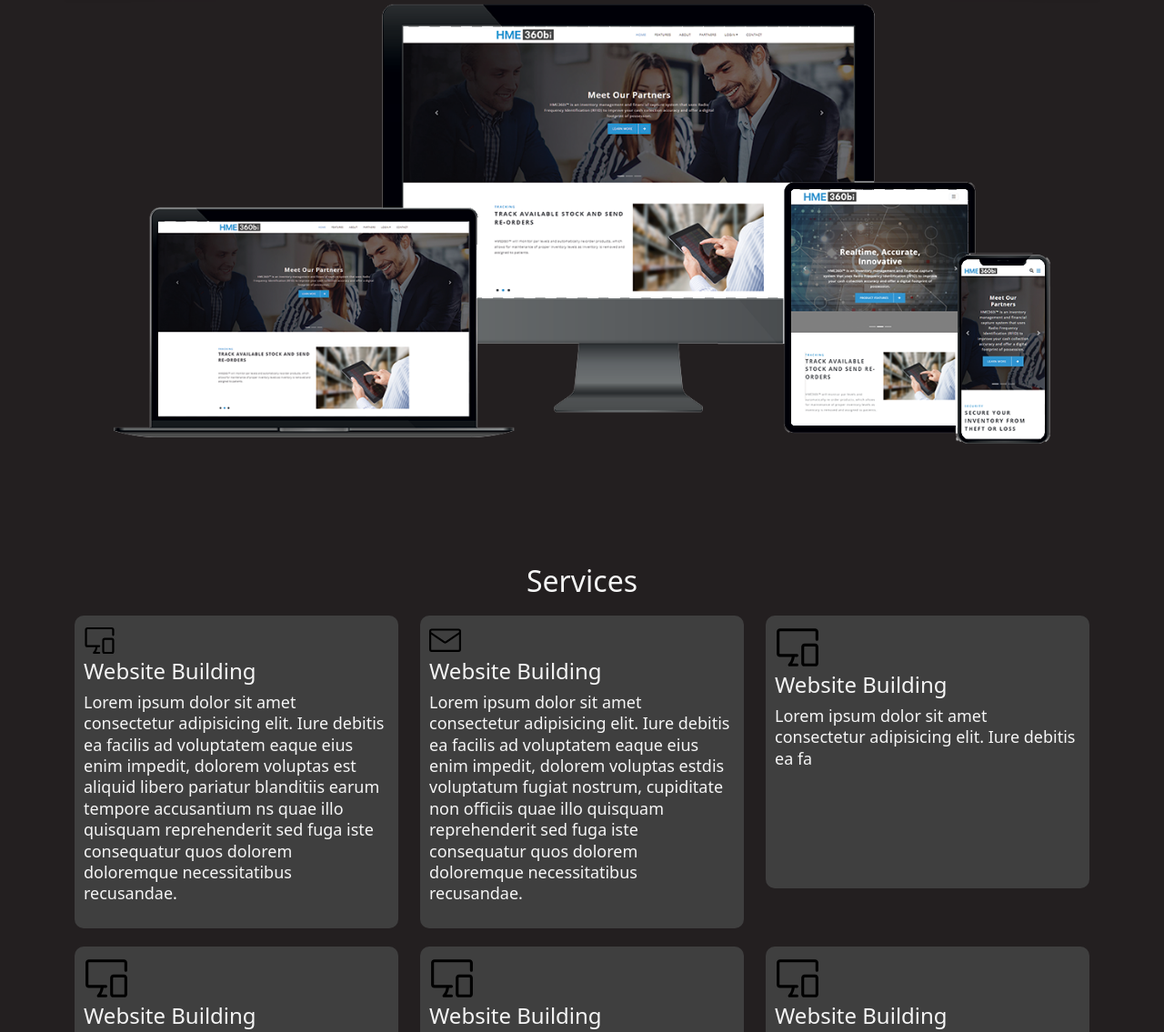
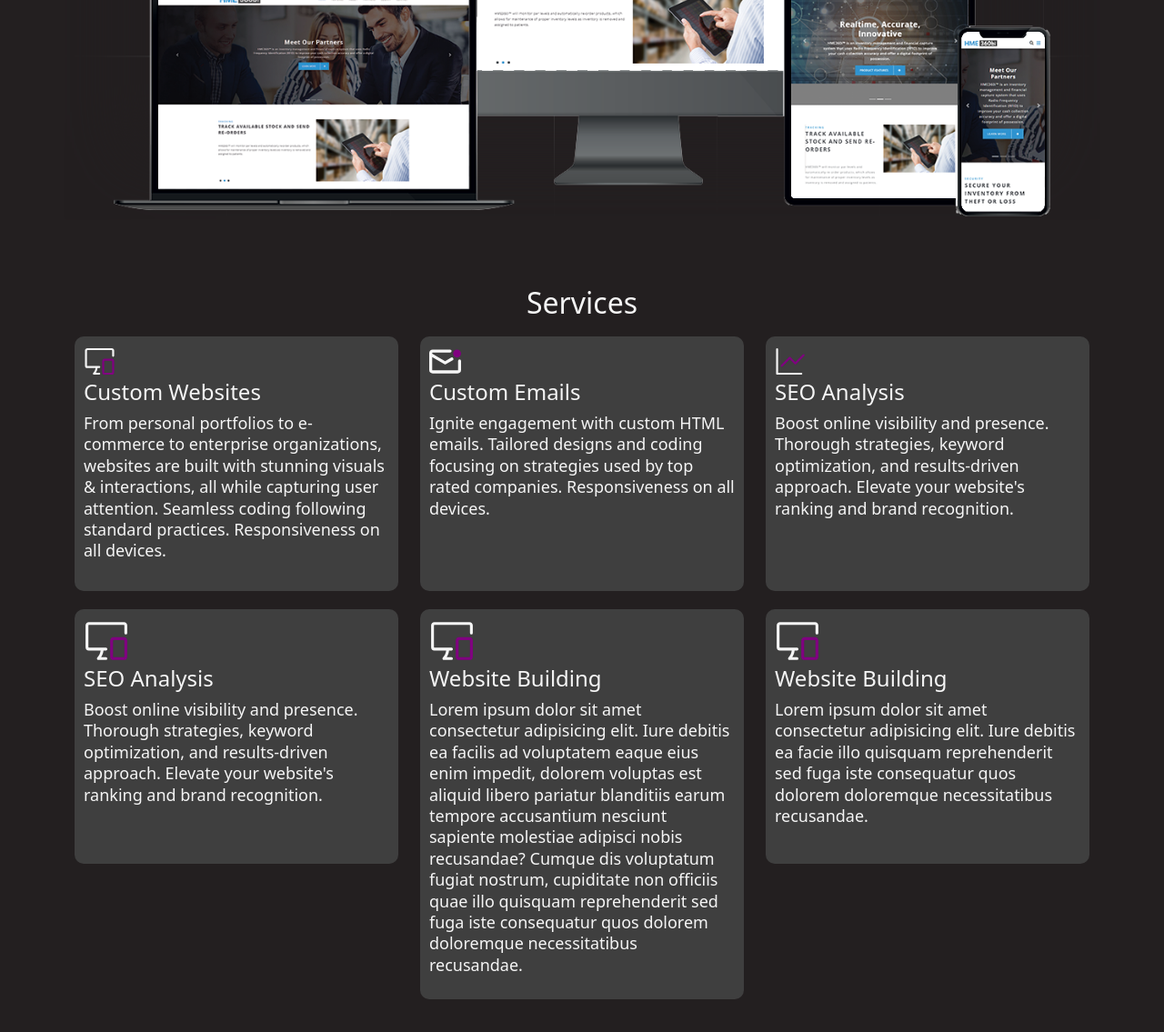
Before and after one commit to jacjanowski/SiteSession, a plain HTML site: page index.html in a window 1280 px wide. Shown: the part 541-1676 px from the top of the page at 91% size. Drawn offline with nearby package versions, Linux system fonts and the light colour scheme; a script that the page names is missing.

Commit message:
add services with icons

```diff
--- a/index.html
+++ b/index.html
@@ -1,5 +1,6 @@
 <!DOCTYPE html>
 <html lang="en">
+
 <head>
   <meta charset="utf-8" />
   <meta name="viewport" content="width=device-width, initial-scale=1" />
@@ -15,28 +16,32 @@
       scroll-behavior: smooth;
       background-color: #231f20;
     }
+
     .test,
     .test-2,
     .header-btn {
       opacity: 0;
     }
+
     .header {
       display: flex;
       flex-direction: column;
       justify-content: center;
       align-items: center;
       color: white;
-        min-height: 60vh;
+      min-height: 50vh;
       background-image: url("img/ooorganize.svg");
       background-size: auto 100%;
       box-shadow: 0 0 69px 69px #231f20 inset;
     }
+
     h2,
     h3,
     h4,
     h5 {
       color: whitesmoke;
     }
+
     h1 {
       color: whitesmoke;
       text-align: center;
@@ -44,6 +49,7 @@
       font-size: clamp(2.5rem, 3.118vw + 1.693rem, 4.188rem);
       line-height: clamp(3.75rem, 2.356vw + 3.14rem, 5.025rem);
     }
+
     p {
       text-align: center;
       font-size: clamp(1rem, 0.924vw + 0.761rem, 1.5rem);
@@ -52,28 +58,33 @@
 
     .service-box {
       margin: 10px auto;
-        min-height: 300px;
+      min-height: 280px;
       min-width: 300px;
       background: #3f3f3f;
       border-radius: 10px;
       padding: 10px;
     }
+
     section {
       padding: 4em 2em;
     }
+
     #services .row {
       min-height: 100%;
       display: flex;
       align-items: stretch;
     }
+
     #services .row .col-md-4 {
       flex: 1;
     }
+
     .service__heading {
       font-size: clamp(1rem, 0.924vw + 0.761rem, 1.5rem);
       line-height: clamp(1.5rem, 0.831vw + 1.285rem, 1.95rem);
       color: whitesmoke;
     }
+
     .service__text {
       text-align: start;
       color: whitesmoke;
@@ -81,8 +92,20 @@
       line-height: clamp(1.219rem, 0.45vw + 1.102rem, 1.463rem);
     }
 
+    .icon__symbol svg path {
+      fill: whitesmoke;
+      margin-bottom: 5%;
+
+    }
+
+    .icon__symbol svg path:nth-of-type(2) {
+      fill: purple;
+      margin-bottom: 5%;
+
+    }
   </style>
 </head>
+
 <body>
   <main>
     <section class="pb-0">
@@ -91,100 +114,70 @@
           Providing Digital Solutions in both Web Design & Development
         </p>
         <h1 class="test">Site Session</h1>
-          <button
-            id="header-btn"
-            type="button"
-            class="btn btn-lg btn-outline-light header-btn"
-          >
+        <button id="header-btn" type="button" class="btn btn-lg btn-outline-light header-btn">
           What I Offer
         </button>
+        <img class="rellax mt-5" src="img/responsive.png" width="100%" alt="" />
+
       </div>
     </section>
 
-      <section class="pt-0">
-        <div class="container">
-          <img class="rellax" src="img/responsive.png" width="100%" alt="" />
-        </div>
-      </section>
     <section id="services">
       <div class="container">
-          <h2 class="text-center">Services</h2>
+        <h2 class="text-center pt-2">Services</h2>
         <div class="row">
           <div class="col-md-4">
             <div class="service-box">
               <span class="icon__symbol">
-                  <svg
-                    style="color: white"
-                    xmlns="http://www.w3.org/2000/svg"
-                    viewBox="0 0 24 24"
-                    width="35"
-                    height="35"
-                  >
+                <svg style="color: white" xmlns="http://www.w3.org/2000/svg" viewBox="0 0 24 24" width="35" height="35">
                   <path
-                      d="M1 3.75C1 2.784 1.784 2 2.75 2h18.5c.966 0 1.75.784 1.75 1.75v4a.75.75 0 0 1-1.5 0v-4a.25.25 0 0 0-.25-.25H2.75a.25.25 0 0 0-.25.25v11.5c0 .138.112.25.25.25h9a.75.75 0 0 1 0 1.5h-1.287c-.126 1.266-.564 2.445-1.223 3.5h2.51a.75.75 0 0 1 0 1.5h-4a.75.75 0 0 1-.565-1.243c.964-1.105 1.598-2.382 1.769-3.757H2.75A1.75 1.75 0 0 1 1 15.25V3.75Z"
-                    ></path>
+                    d="M1 3.75C1 2.784 1.784 2 2.75 2h18.5c.966 0 1.75.784 1.75 1.75v4a.75.75 0 0 1-1.5 0v-4a.25.25 0 0 0-.25-.25H2.75a.25.25 0 0 0-.25.25v11.5c0 .138.112.25.25.25h9a.75.75 0 0 1 0 1.5h-1.287c-.126 1.266-.564 2.445-1.223 3.5h2.51a.75.75 0 0 1 0 1.5h-4a.75.75 0 0 1-.565-1.243c.964-1.105 1.598-2.382 1.769-3.757H2.75A1.75 1.75 0 0 1 1 15.25V3.75Z">
+                  </path>
                   <path
-                      d="M14 11.75c0-.967.783-1.75 1.75-1.75h5.5c.966 0 1.75.783 1.75 1.75v8.5A1.75 1.75 0 0 1 21.25 22h-5.5A1.75 1.75 0 0 1 14 20.25Zm1.75-.25a.25.25 0 0 0-.25.25v8.5c0 .138.112.25.25.25h5.5a.25.25 0 0 0 .25-.25v-8.5a.25.25 0 0 0-.25-.25Z"
-                    ></path>
+                    d="M14 11.75c0-.967.783-1.75 1.75-1.75h5.5c.966 0 1.75.783 1.75 1.75v8.5A1.75 1.75 0 0 1 21.25 22h-5.5A1.75 1.75 0 0 1 14 20.25Zm1.75-.25a.25.25 0 0 0-.25.25v8.5c0 .138.112.25.25.25h5.5a.25.25 0 0 0 .25-.25v-8.5a.25.25 0 0 0-.25-.25Z">
+                  </path>
                 </svg>
               </span>
-                <h3 class="service__heading">Website Building</h3>
+              <h3 class="service__heading">Custom Websites</h3>
               <p class="service__text">
-                  Lorem ipsum dolor sit amet consectetur adipisicing elit. Iure
-                  debitis ea facilis ad voluptatem eaque eius enim impedit,
-                  dolorem voluptas est aliquid libero pariatur blanditiis earum
-                  tempore accusantium ns quae illo quisquam reprehenderit sed
-                  fuga iste consequatur quos dolorem doloremque necessitatibus
-                  recusandae.
+                From personal portfolios to e-commerce to enterprise organizations, websites are built with stunning
+                visuals & interactions, all while capturing user attention. Seamless coding following standard
+                practices. Responsiveness on all devices.
               </p>
             </div>
           </div>
           <div class="col-md-4">
             <div class="service-box">
               <span class="icon__symbol">
-                  <svg
-                    xmlns="http://www.w3.org/2000/svg"
-                    viewBox="0 0 24 24"
-                    width="35"
-                    height="35"
-                  >
+                <svg xmlns="http://www.w3.org/2000/svg" viewBox="0 0 16 16" width="35" height="35">
                   <path
-                      d="M1.75 3h20.5c.966 0 1.75.784 1.75 1.75v14a1.75 1.75 0 0 1-1.75 1.75H1.75A1.75 1.75 0 0 1 0 18.75v-14C0 3.784.784 3 1.75 3ZM1.5 7.412V18.75c0 .138.112.25.25.25h20.5a.25.25 0 0 0 .25-.25V7.412l-9.52 6.433c-.592.4-1.368.4-1.96 0Zm0-2.662v.852l10.36 7a.25.25 0 0 0 .28 0l10.36-7V4.75a.25.25 0 0 0-.25-.25H1.75a.25.25 0 0 0-.25.25Z"
-                    ></path>
+                    d="M10.5 3.5H1.75a.25.25 0 0 0-.25.25v.32L8 7.88l3.02-1.77a.75.75 0 0 1 .758 1.295L8.379 9.397a.75.75 0 0 1-.758 0L1.5 5.809v6.441c0 .138.112.25.25.25h12.5a.25.25 0 0 0 .25-.25v-4.5a.75.75 0 0 1 1.5 0v4.5A1.75 1.75 0 0 1 14.25 14H1.75A1.75 1.75 0 0 1 0 12.25V4.513a.75.75 0 0 1 0-.027V3.75C0 2.784.784 2 1.75 2h8.75a.75.75 0 0 1 0 1.5Z">
+                  </path>
+                  <path d="M14 6a2 2 0 1 0 0-4 2 2 0 0 0 0 4Z"></path>
                 </svg>
               </span>
-                <h3 class="service__heading">Website Building</h3>
+              <h3 class="service__heading">Custom Emails</h3>
               <p class="service__text">
-                  Lorem ipsum dolor sit amet consectetur adipisicing elit. Iure
-                  debitis ea facilis ad voluptatem eaque eius enim impedit,
-                  dolorem voluptas estdis voluptatum fugiat nostrum, cupiditate
-                  non officiis quae illo quisquam reprehenderit sed fuga iste
-                  consequatur quos dolorem doloremque necessitatibus recusandae.
+                Ignite engagement with custom HTML emails. Tailored designs and coding focusing on strategies used by
+                top rated companies. Responsiveness on all devices.
               </p>
             </div>
           </div>
           <div class="col-md-4">
             <div class="service-box">
               <span class="icon__symbol">
-                  <svg
-                    style="color: white"
-                    xmlns="http://www.w3.org/2000/svg"
-                    viewBox="0 0 24 24"
-                    width="50"
-                    height="50"
-                  >
+                <svg xmlns="http://www.w3.org/2000/svg" viewBox="0 0 24 24" width="35" height="35">
+                  <path d="M2.5 2.75a.75.75 0 0 0-1.5 0v18.5c0 .414.336.75.75.75H20a.75.75 0 0 0 0-1.5H2.5V2.75Z">
+                  </path>
                   <path
-                      d="M1 3.75C1 2.784 1.784 2 2.75 2h18.5c.966 0 1.75.784 1.75 1.75v4a.75.75 0 0 1-1.5 0v-4a.25.25 0 0 0-.25-.25H2.75a.25.25 0 0 0-.25.25v11.5c0 .138.112.25.25.25h9a.75.75 0 0 1 0 1.5h-1.287c-.126 1.266-.564 2.445-1.223 3.5h2.51a.75.75 0 0 1 0 1.5h-4a.75.75 0 0 1-.565-1.243c.964-1.105 1.598-2.382 1.769-3.757H2.75A1.75 1.75 0 0 1 1 15.25V3.75Z"
-                    ></path>
-                    <path
-                      d="M14 11.75c0-.967.783-1.75 1.75-1.75h5.5c.966 0 1.75.783 1.75 1.75v8.5A1.75 1.75 0 0 1 21.25 22h-5.5A1.75 1.75 0 0 1 14 20.25Zm1.75-.25a.25.25 0 0 0-.25.25v8.5c0 .138.112.25.25.25h5.5a.25.25 0 0 0 .25-.25v-8.5a.25.25 0 0 0-.25-.25Z"
-                    ></path>
+                    d="M22.28 7.78a.75.75 0 0 0-1.06-1.06l-5.72 5.72-3.72-3.72a.75.75 0 0 0-1.06 0l-6 6a.75.75 0 1 0 1.06 1.06l5.47-5.47 3.72 3.72a.75.75 0 0 0 1.06 0l6.25-6.25Z">
+                  </path>
                 </svg>
               </span>
-                <h3 class="service__heading">Website Building</h3>
+              <h3 class="service__heading">SEO Analysis</h3>
               <p class="service__text">
-                  Lorem ipsum dolor sit amet consectetur adipisicing elit. Iure
-                  debitis ea fa
+                Boost online visibility and presence. Thorough strategies, keyword optimization, and results-driven
+                approach. Elevate your website's ranking and brand recognition.
               </p>
             </div>
           </div>
@@ -193,46 +186,32 @@
           <div class="col-md-4">
             <div class="service-box">
               <span class="icon__symbol">
-                  <svg
-                    style="color: white"
-                    xmlns="http://www.w3.org/2000/svg"
-                    viewBox="0 0 24 24"
-                    width="50"
-                    height="50"
-                  >
+                <svg style="color: white" xmlns="http://www.w3.org/2000/svg" viewBox="0 0 24 24" width="50" height="50">
                   <path
-                      d="M1 3.75C1 2.784 1.784 2 2.75 2h18.5c.966 0 1.75.784 1.75 1.75v4a.75.75 0 0 1-1.5 0v-4a.25.25 0 0 0-.25-.25H2.75a.25.25 0 0 0-.25.25v11.5c0 .138.112.25.25.25h9a.75.75 0 0 1 0 1.5h-1.287c-.126 1.266-.564 2.445-1.223 3.5h2.51a.75.75 0 0 1 0 1.5h-4a.75.75 0 0 1-.565-1.243c.964-1.105 1.598-2.382 1.769-3.757H2.75A1.75 1.75 0 0 1 1 15.25V3.75Z"
-                    ></path>
+                    d="M1 3.75C1 2.784 1.784 2 2.75 2h18.5c.966 0 1.75.784 1.75 1.75v4a.75.75 0 0 1-1.5 0v-4a.25.25 0 0 0-.25-.25H2.75a.25.25 0 0 0-.25.25v11.5c0 .138.112.25.25.25h9a.75.75 0 0 1 0 1.5h-1.287c-.126 1.266-.564 2.445-1.223 3.5h2.51a.75.75 0 0 1 0 1.5h-4a.75.75 0 0 1-.565-1.243c.964-1.105 1.598-2.382 1.769-3.757H2.75A1.75 1.75 0 0 1 1 15.25V3.75Z">
+                  </path>
                   <path
-                      d="M14 11.75c0-.967.783-1.75 1.75-1.75h5.5c.966 0 1.75.783 1.75 1.75v8.5A1.75 1.75 0 0 1 21.25 22h-5.5A1.75 1.75 0 0 1 14 20.25Zm1.75-.25a.25.25 0 0 0-.25.25v8.5c0 .138.112.25.25.25h5.5a.25.25 0 0 0 .25-.25v-8.5a.25.25 0 0 0-.25-.25Z"
-                    ></path>
+                    d="M14 11.75c0-.967.783-1.75 1.75-1.75h5.5c.966 0 1.75.783 1.75 1.75v8.5A1.75 1.75 0 0 1 21.25 22h-5.5A1.75 1.75 0 0 1 14 20.25Zm1.75-.25a.25.25 0 0 0-.25.25v8.5c0 .138.112.25.25.25h5.5a.25.25 0 0 0 .25-.25v-8.5a.25.25 0 0 0-.25-.25Z">
+                  </path>
                 </svg>
               </span>
-                <h3 class="service__heading">Website Building</h3>
+              <h3 class="service__heading">SEO Analysis</h3>
               <p class="service__text">
-                  Lorem ipsum dolor sit amet consectetur adipisicing elit. Iure
-                  debitis ea facilis quae illo quisquam reprehenderit sed fuga
-                  iste consequatur quos dolorem doloremque necessitatibus
-                  recusandae.
+                Boost online visibility and presence. Thorough strategies, keyword optimization, and results-driven
+                approach. Elevate your website's ranking and brand recognition.
               </p>
             </div>
           </div>
           <div class="col-md-4">
             <div class="service-box">
               <span class="icon__symbol">
-                  <svg
-                    style="color: white"
-                    xmlns="http://www.w3.org/2000/svg"
-                    viewBox="0 0 24 24"
-                    width="50"
-                    height="50"
-                  >
+                <svg style="color: white" xmlns="http://www.w3.org/2000/svg" viewBox="0 0 24 24" width="50" height="50">
                   <path
-                      d="M1 3.75C1 2.784 1.784 2 2.75 2h18.5c.966 0 1.75.784 1.75 1.75v4a.75.75 0 0 1-1.5 0v-4a.25.25 0 0 0-.25-.25H2.75a.25.25 0 0 0-.25.25v11.5c0 .138.112.25.25.25h9a.75.75 0 0 1 0 1.5h-1.287c-.126 1.266-.564 2.445-1.223 3.5h2.51a.75.75 0 0 1 0 1.5h-4a.75.75 0 0 1-.565-1.243c.964-1.105 1.598-2.382 1.769-3.757H2.75A1.75 1.75 0 0 1 1 15.25V3.75Z"
-                    ></path>
+                    d="M1 3.75C1 2.784 1.784 2 2.75 2h18.5c.966 0 1.75.784 1.75 1.75v4a.75.75 0 0 1-1.5 0v-4a.25.25 0 0 0-.25-.25H2.75a.25.25 0 0 0-.25.25v11.5c0 .138.112.25.25.25h9a.75.75 0 0 1 0 1.5h-1.287c-.126 1.266-.564 2.445-1.223 3.5h2.51a.75.75 0 0 1 0 1.5h-4a.75.75 0 0 1-.565-1.243c.964-1.105 1.598-2.382 1.769-3.757H2.75A1.75 1.75 0 0 1 1 15.25V3.75Z">
+                  </path>
                   <path
-                      d="M14 11.75c0-.967.783-1.75 1.75-1.75h5.5c.966 0 1.75.783 1.75 1.75v8.5A1.75 1.75 0 0 1 21.25 22h-5.5A1.75 1.75 0 0 1 14 20.25Zm1.75-.25a.25.25 0 0 0-.25.25v8.5c0 .138.112.25.25.25h5.5a.25.25 0 0 0 .25-.25v-8.5a.25.25 0 0 0-.25-.25Z"
-                    ></path>
+                    d="M14 11.75c0-.967.783-1.75 1.75-1.75h5.5c.966 0 1.75.783 1.75 1.75v8.5A1.75 1.75 0 0 1 21.25 22h-5.5A1.75 1.75 0 0 1 14 20.25Zm1.75-.25a.25.25 0 0 0-.25.25v8.5c0 .138.112.25.25.25h5.5a.25.25 0 0 0 .25-.25v-8.5a.25.25 0 0 0-.25-.25Z">
+                  </path>
                 </svg>
               </span>
               <h3 class="service__heading">Website Building</h3>
@@ -250,19 +229,13 @@
           <div class="col-md-4">
             <div class="service-box">
               <span class="icon__symbol">
-                  <svg
-                    style="color: white"
-                    xmlns="http://www.w3.org/2000/svg"
-                    viewBox="0 0 24 24"
-                    width="50"
-                    height="50"
-                  >
+                <svg style="color: white" xmlns="http://www.w3.org/2000/svg" viewBox="0 0 24 24" width="50" height="50">
                   <path
-                      d="M1 3.75C1 2.784 1.784 2 2.75 2h18.5c.966 0 1.75.784 1.75 1.75v4a.75.75 0 0 1-1.5 0v-4a.25.25 0 0 0-.25-.25H2.75a.25.25 0 0 0-.25.25v11.5c0 .138.112.25.25.25h9a.75.75 0 0 1 0 1.5h-1.287c-.126 1.266-.564 2.445-1.223 3.5h2.51a.75.75 0 0 1 0 1.5h-4a.75.75 0 0 1-.565-1.243c.964-1.105 1.598-2.382 1.769-3.757H2.75A1.75 1.75 0 0 1 1 15.25V3.75Z"
-                    ></path>
+                    d="M1 3.75C1 2.784 1.784 2 2.75 2h18.5c.966 0 1.75.784 1.75 1.75v4a.75.75 0 0 1-1.5 0v-4a.25.25 0 0 0-.25-.25H2.75a.25.25 0 0 0-.25.25v11.5c0 .138.112.25.25.25h9a.75.75 0 0 1 0 1.5h-1.287c-.126 1.266-.564 2.445-1.223 3.5h2.51a.75.75 0 0 1 0 1.5h-4a.75.75 0 0 1-.565-1.243c.964-1.105 1.598-2.382 1.769-3.757H2.75A1.75 1.75 0 0 1 1 15.25V3.75Z">
+                  </path>
                   <path
-                      d="M14 11.75c0-.967.783-1.75 1.75-1.75h5.5c.966 0 1.75.783 1.75 1.75v8.5A1.75 1.75 0 0 1 21.25 22h-5.5A1.75 1.75 0 0 1 14 20.25Zm1.75-.25a.25.25 0 0 0-.25.25v8.5c0 .138.112.25.25.25h5.5a.25.25 0 0 0 .25-.25v-8.5a.25.25 0 0 0-.25-.25Z"
-                    ></path>
+                    d="M14 11.75c0-.967.783-1.75 1.75-1.75h5.5c.966 0 1.75.783 1.75 1.75v8.5A1.75 1.75 0 0 1 21.25 22h-5.5A1.75 1.75 0 0 1 14 20.25Zm1.75-.25a.25.25 0 0 0-.25.25v8.5c0 .138.112.25.25.25h5.5a.25.25 0 0 0 .25-.25v-8.5a.25.25 0 0 0-.25-.25Z">
+                  </path>
                 </svg>
               </span>
               <h3 class="service__heading">Website Building</h3>
@@ -276,14 +249,12 @@
         </div>
       </div>
     </section>
+
   </main>
 
   <script src="./js/bootstrap.min.js"></script>
-    <script
-      src="https://code.jquery.com/jquery-3.7.1.min.js"
-      integrity="sha256-/JqT3SQfawRcv/BIHPThkBvs0OEvtFFmqPF/lYI/Cxo="
-      crossorigin="anonymous"
-    ></script>
+  <script src="https://code.jquery.com/jquery-3.7.1.min.js"
+    integrity="sha256-/JqT3SQfawRcv/BIHPThkBvs0OEvtFFmqPF/lYI/Cxo=" crossorigin="anonymous"></script>
   <script src="https://cdn.jsdelivr.net/npm/simple-parallax-js@5.5.1/dist/simpleParallax.min.js"></script>
   <script src="https://cdn.jsdelivr.net/gh/dixonandmoe/rellax@master/rellax.min.js"></script>
   <script src="https://unpkg.com/split-type"></script>
@@ -311,4 +282,5 @@
   </script>
   <script src="script.js"></script>
 </body>
+
 </html>
--- a/script.js
+++ b/script.js
@@ -20,7 +20,7 @@ $(document).ready(function () {
     );
   });
   var rellax = new Rellax(".rellax", {
-    speed: -2,
+    speed: 2,
     horizontal: true,
   });
 });
```
Lines whose indentation alone changed are shown as unchanged.
